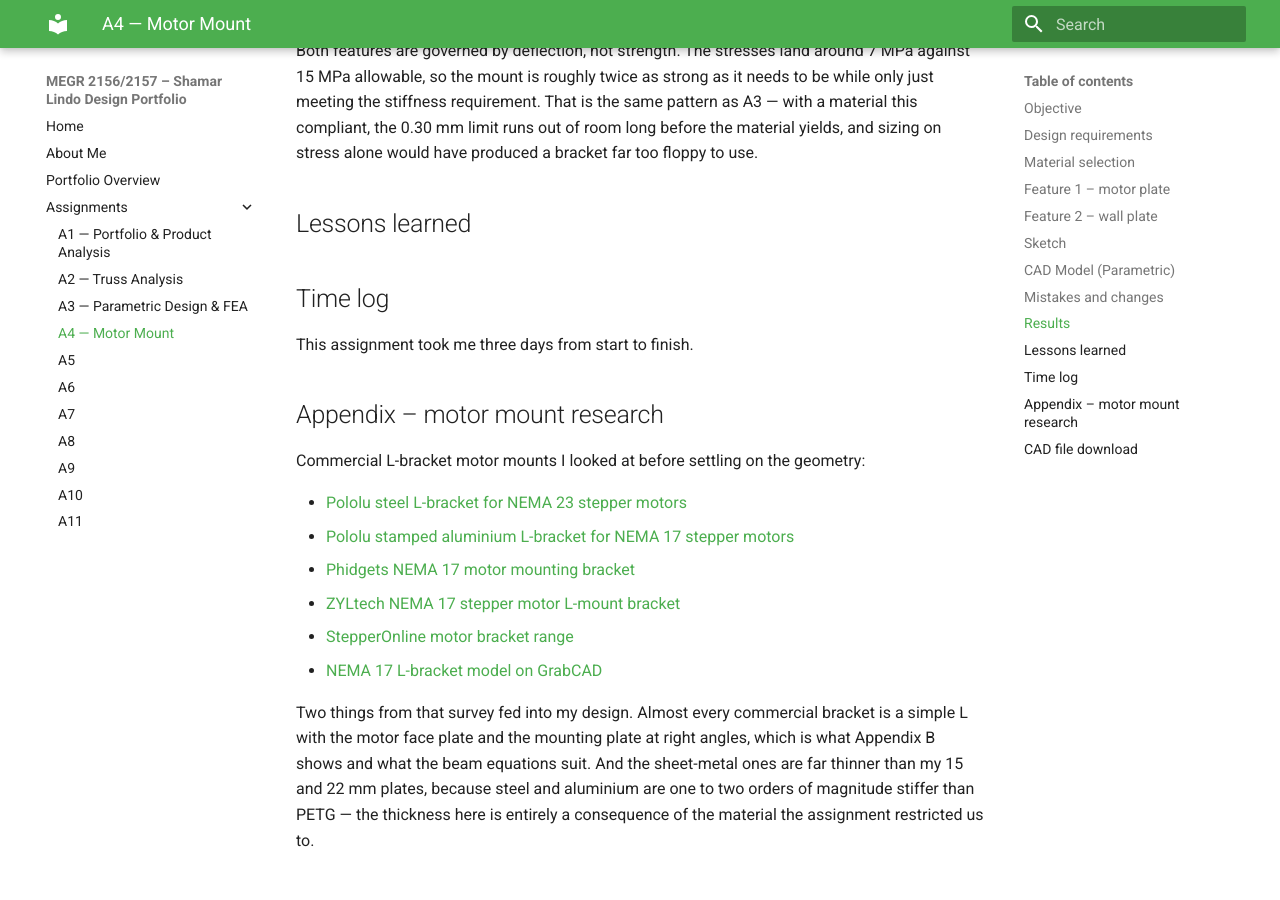
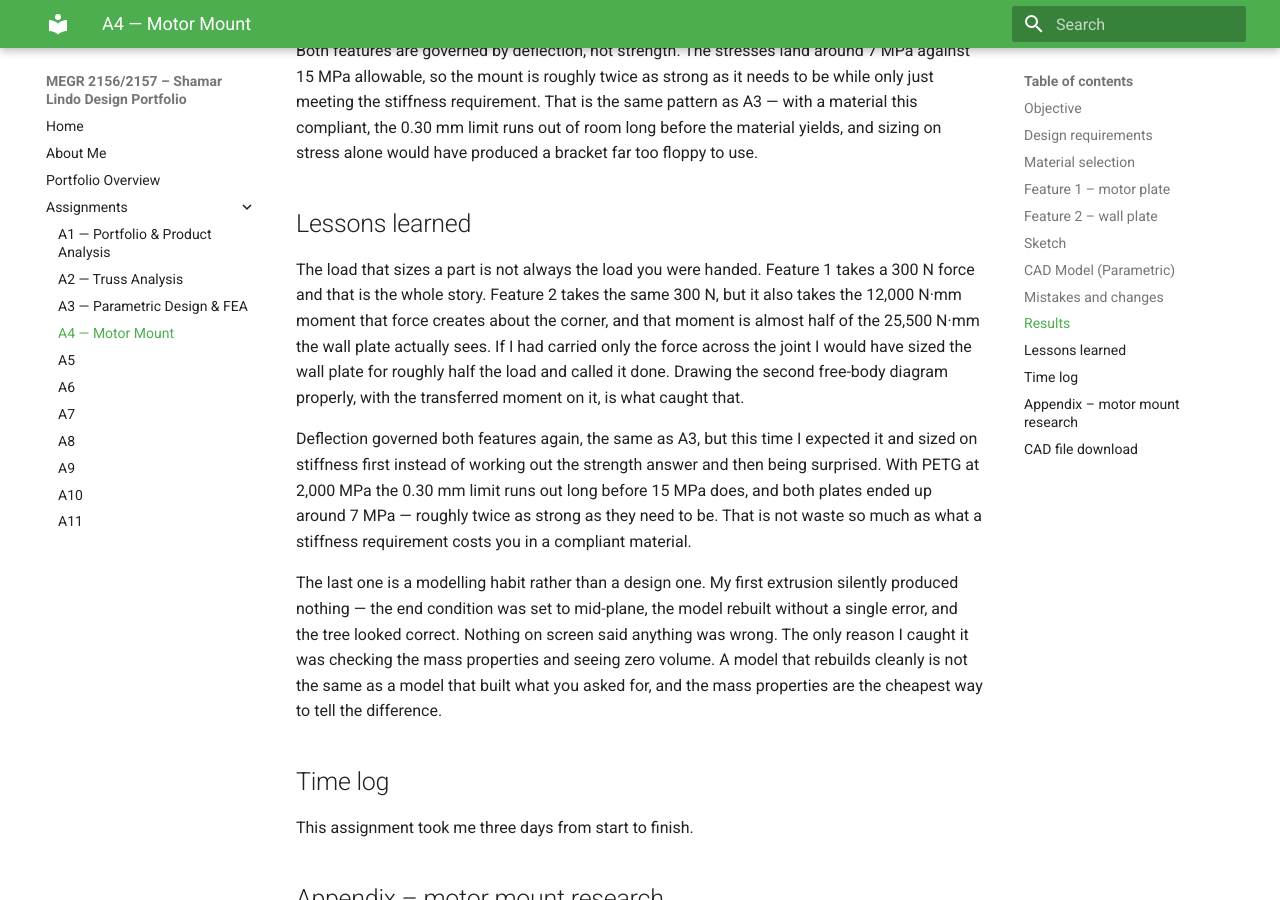
Before and after one commit to shamardlindo1/-megr2157-portfolio, an MkDocs documentation site: the page built from docs/assignments/A04/index.md, in a window 1280 px wide and 900 px high, scrolled down 22217 px. Built offline with MkDocs 1.6.1 and Material for MkDocs 9.7.7, drawn with Linux system fonts in a browser that asks for light colours.

Commit message:
Add files via upload

```diff
--- a/docs/assignments/A04/index.md
+++ b/docs/assignments/A04/index.md
@@ -292,6 +292,27 @@ yields, and sizing on stress alone would have produced a bracket far too floppy
 
 ## Lessons learned
 
+The load that sizes a part is not always the load you were handed. Feature 1 takes a
+300 N force and that is the whole story. Feature 2 takes the same 300 N, but it also
+takes the 12,000 N·mm moment that force creates about the corner, and that moment is
+almost half of the 25,500 N·mm the wall plate actually sees. If I had carried only the
+force across the joint I would have sized the wall plate for roughly half the load and
+called it done. Drawing the second free-body diagram properly, with the transferred
+moment on it, is what caught that.
+
+Deflection governed both features again, the same as A3, but this time I expected it and
+sized on stiffness first instead of working out the strength answer and then being
+surprised. With PETG at 2,000 MPa the 0.30 mm limit runs out long before 15 MPa does, and
+both plates ended up around 7 MPa — roughly twice as strong as they need to be. That is
+not waste so much as what a stiffness requirement costs you in a compliant material.
+
+The last one is a modelling habit rather than a design one. My first extrusion silently
+produced nothing — the end condition was set to mid-plane, the model rebuilt without a
+single error, and the tree looked correct. Nothing on screen said anything was wrong. The
+only reason I caught it was checking the mass properties and seeing zero volume. A model
+that rebuilds cleanly is not the same as a model that built what you asked for, and the
+mass properties are the cheapest way to tell the difference.
+
 ## Time log
 
 This assignment took me three days from start to finish.
```
